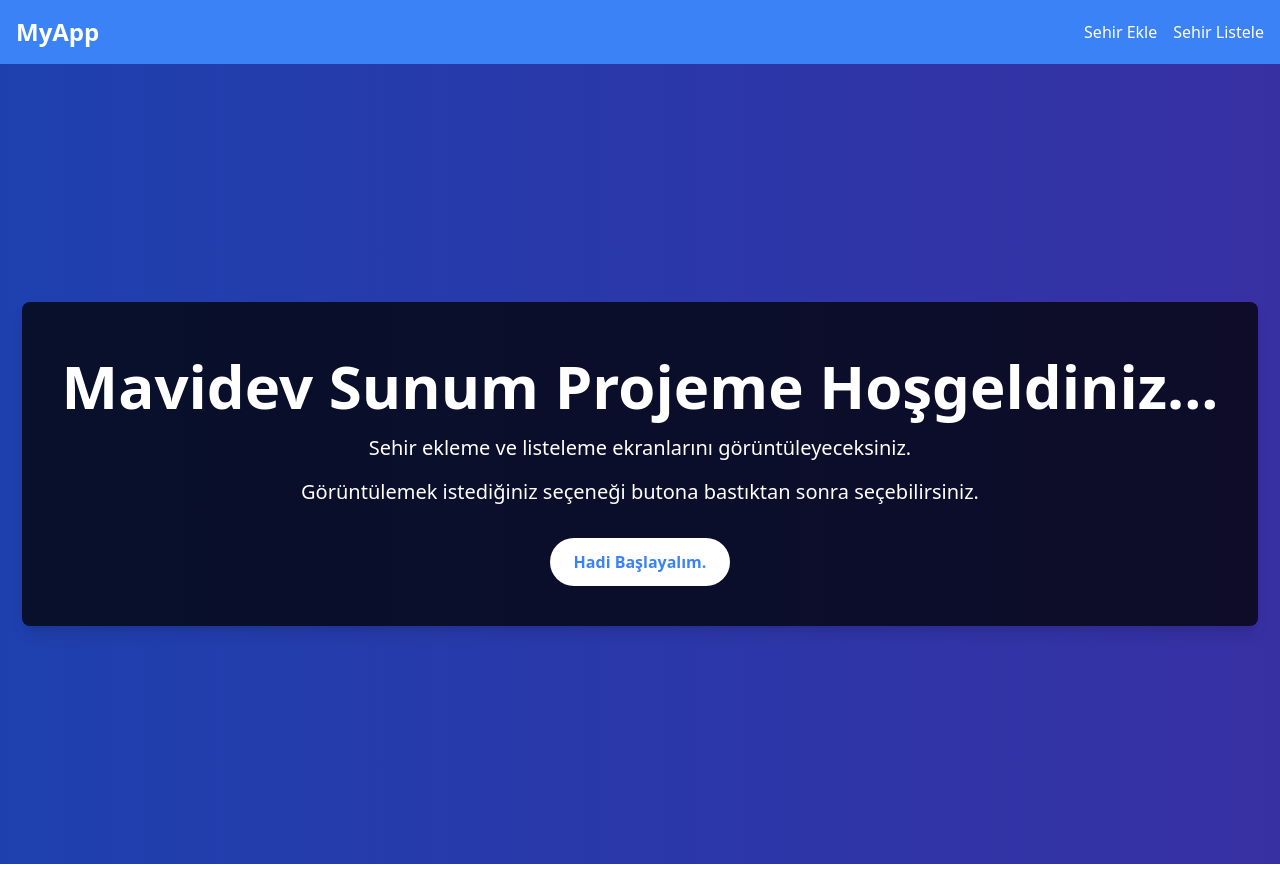
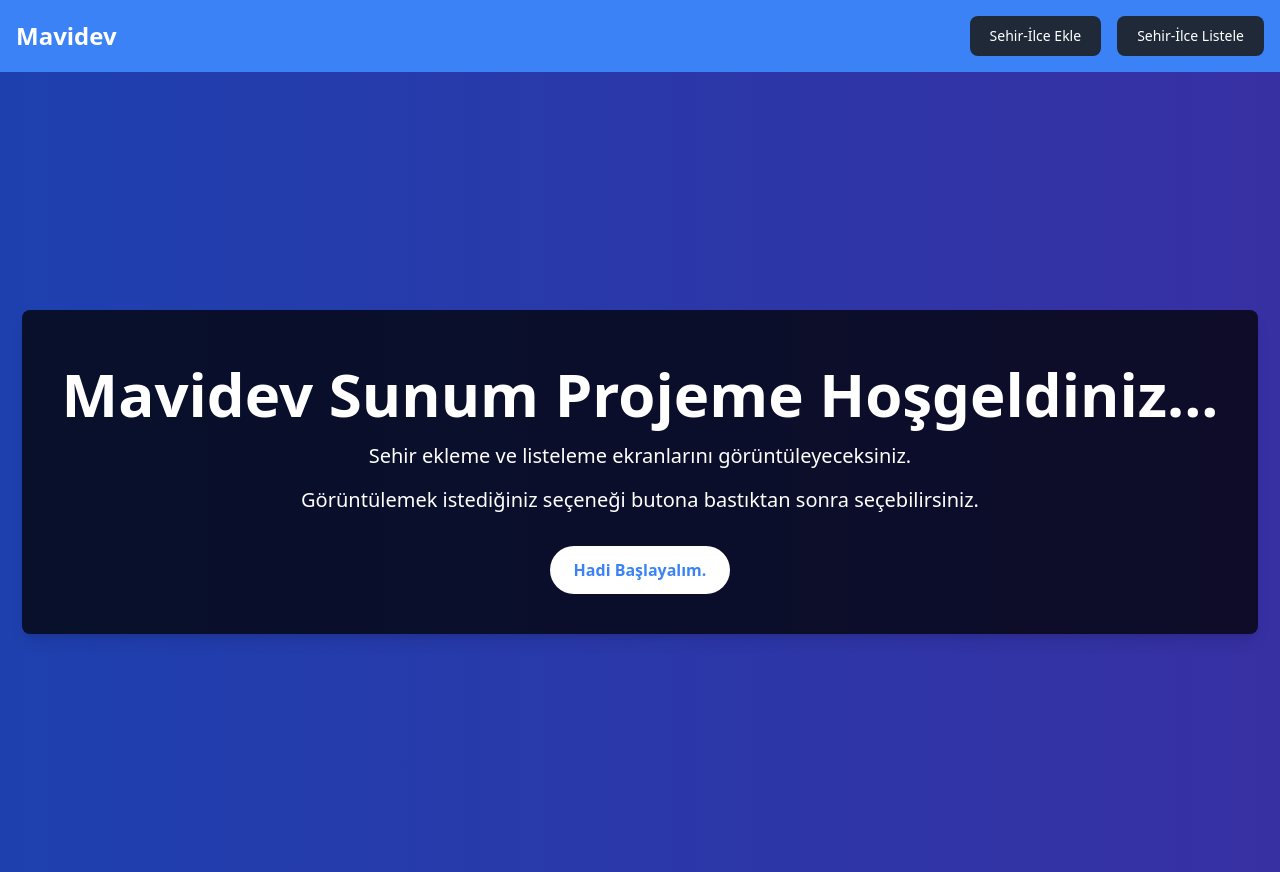
Before and after one commit to burakcevizli/mavidevfe, a React (Create React App) app: page / in a window 1280 px wide. Built offline with nearby package versions, Linux system fonts and the light colour scheme.

Commit message:
overflow y hidden eklendi.

```diff
--- a/src/components/Navbar.js
+++ b/src/components/Navbar.js
@@ -2,12 +2,16 @@ import React from 'react';
 
 const Navbar = () => {
   return (
-    <div className="bg-blue-500 text-white">
+    <div className="bg-blue-500 over text-white">
       <nav className="container mx-auto p-4 flex justify-between items-center">
-        <div className="text-2xl font-bold">MyApp</div>
+        <div className="text-2xl font-bold">Mavidev</div>
         <ul className="flex space-x-4">
-          <li className="hover:text-gray-300 transition duration-300"><a href="#home">Sehir Ekle</a></li>
-          <li className="hover:text-gray-300 transition duration-300"><a href="#about">Sehir Listele</a></li>
+          <button type="button" className="text-white bg-gray-800 hover:bg-gray-900 focus:outline-none focus:ring-4 focus:ring-gray-300 font-medium rounded-lg text-sm px-5 py-2.5 dark:bg-gray-800 dark:hover:bg-gray-700 dark:focus:ring-gray-700 dark:border-gray-700">
+            Sehir-İlce Ekle
+          </button>
+          <button type="button" className="text-white bg-gray-800 hover:bg-gray-900 focus:outline-none focus:ring-4 focus:ring-gray-300 font-medium rounded-lg text-sm px-5 py-2.5 dark:bg-gray-800 dark:hover:bg-gray-700 dark:focus:ring-gray-700 dark:border-gray-700">
+            Sehir-İlce Listele
+          </button>
         </ul>
       </nav>
     </div>
--- a/src/components/WelcomePage.js
+++ b/src/components/WelcomePage.js
@@ -1,21 +1,20 @@
 import React, { useState } from 'react';
 
 const WelcomePage = () => {
-    const [goster, setGoster] = useState(false);
 
     const onClickHandler = () => {
-        setGoster(true);
+        alert("Lütfen yukarıdaki navbardan bir seçenek seçiniz.")
     }
 
     return (
-        <div className="flex items-center justify-center h-screen bg-gradient-to-r from-blue-800 to-indigo-800">
+        <div className="flex items-center justify-center h-screen  bg-gradient-to-r from-blue-800 to-indigo-800">
             <div className="text-center text-white p-10 bg-opacity-75 bg-black rounded-lg shadow-lg">
                 <h1 className="text-6xl font-bold my-4 animate-bounce">Mavidev Sunum Projeme Hoşgeldiniz...</h1>
                 <div className='flex flex-col gap-4'>
                     <p className="text-xl">Sehir ekleme ve listeleme ekranlarını görüntüleyeceksiniz.</p>
                     <p className="text-xl">Görüntülemek istediğiniz seçeneği butona bastıktan sonra seçebilirsiniz.</p>
                 </div>
-                <button className="mt-8 px-6 py-3 bg-white text-blue-500 rounded-full font-semibold">
+                <button onClick={() => onClickHandler()} className="mt-8 px-6 py-3 bg-white text-blue-500 rounded-full font-semibold">
                     Hadi Başlayalım.
                 </button>
             </div>
--- a/src/index.css
+++ b/src/index.css
@@ -1,3 +1,7 @@
 @tailwind base;
 @tailwind components;
 @tailwind utilities;
+
+body{
+    overflow-y:hidden;
+}
```
